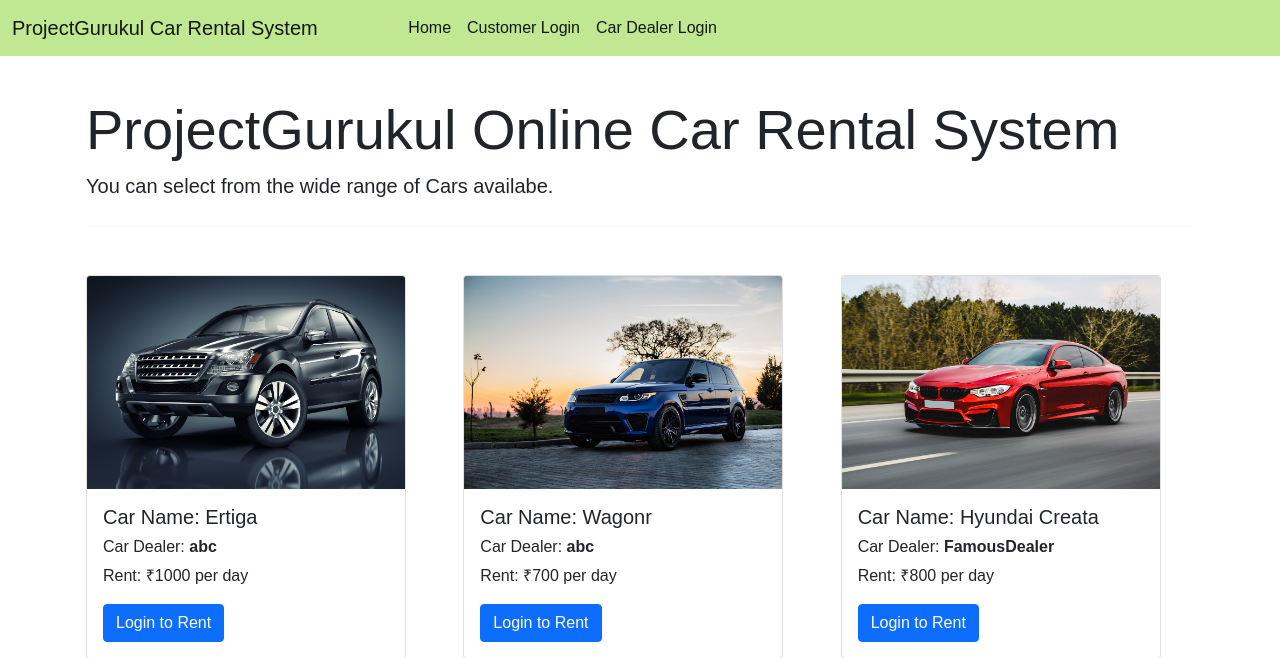
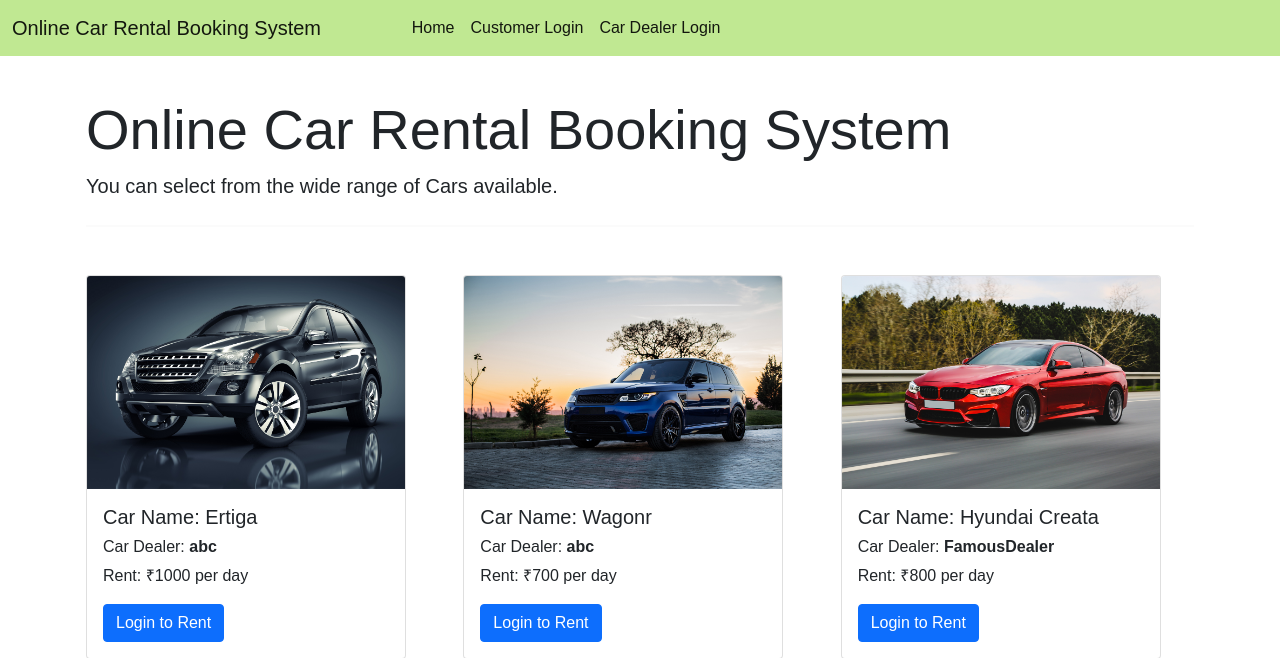
Before and after one commit to amruthachaya/CarBooking, a Django app: page / in a window 1280 px wide. Shown: the top 658 px of the page. Run offline with Django 3.2, Linux system fonts and the light colour scheme; data comes from the database, SQL or seed files in the repository.

Commit message:
changes in templates

```diff
--- a/CarRental/settings.py
+++ b/CarRental/settings.py
@@ -122,3 +122,5 @@ STATIC_URL = '/static/'
 
 MEDIA_ROOT = os.path.join(BASE_DIR, 'home/media')
 MEDIA_URL = '/media/'
+
+DEFAULT_AUTO_FIELD = 'django.db.models.AutoField'
--- a/home/templates/add_car.html
+++ b/home/templates/add_car.html
@@ -44,7 +44,7 @@
 {% block js %}
 <script>
     {% if alert %}
-    alert("Car added successfully.")
+    alert("Car Added Successfully.")
     document.location = "/add_car"
     {% endif %}
 </script>
--- a/home/templates/base.html
+++ b/home/templates/base.html
@@ -56,7 +56,7 @@
 <body>
   <nav class="navbar navbar-expand-lg navbar-light sticky-top">
     <div class="container-fluid">
-      <a class="navbar-brand" href="#">ProjectGurukul Car Rental System</a>
+      <a class="navbar-brand" href="#">Online Car Rental Booking System</a>
       <button class="navbar-toggler" type="button" data-bs-toggle="collapse" data-bs-target="#navbarSupportedContent"
         aria-controls="navbarSupportedContent" aria-expanded="false" aria-label="Toggle navigation">
         <span class="navbar-toggler-icon"></span>
--- a/home/templates/car_dealer_navbar.html
+++ b/home/templates/car_dealer_navbar.html
@@ -20,7 +20,7 @@
 <body>
   <nav class="navbar navbar-expand-lg navbar-light sticky-top">
     <div class="container-fluid">
-      <a class="navbar-brand" href="#">ProjectGurukul Car Rental System</a>
+      <a class="navbar-brand" href="#"> Online Car Rental Booking System</a>
       <button class="navbar-toggler" type="button" data-bs-toggle="collapse" data-bs-target="#navbarSupportedContent"
         aria-controls="navbarSupportedContent" aria-expanded="false" aria-label="Toggle navigation">
         <span class="navbar-toggler-icon"></span>
--- a/home/templates/car_dealer_signup.html
+++ b/home/templates/car_dealer_signup.html
@@ -6,7 +6,7 @@
 <form style="border:1px solid #ccc" method="POST"> {% csrf_token %}
     <div class="container">
       <h1>Car Dealer Signup Form</h1>
-      <p>Please fill in this form to create an account.</p>
+      <p>Please fill this form to create an account.</p>
       <hr>
 
       <label><b>First Name</b></label>
--- a/home/templates/customer_homepage.html
+++ b/home/templates/customer_homepage.html
@@ -7,7 +7,7 @@
 <div class="container ">
   <div class="p-5 bg-light rounded-3">
     <div class="container-fluid">
-      <h1 class="display-5 fw-bold">Welcome to ProjectGurukul Online Car Rental System</h1>
+      <h1 class="display-5 fw-bold">Welcome to Online Car Rental Booking System</h1>
       <p class="col-md-8 fs-4">You can enter your city below and see the list of available cars.</p>
     </div>
     <form class="w3-container" action="/search_results/" method="post">
--- a/home/templates/customer_login.html
+++ b/home/templates/customer_login.html
@@ -7,8 +7,8 @@
 <form style="border:1px solid #ccc" method="POST"> {% csrf_token %}
   <div class="container">
     <h1>Customer Login</h1>
-    <p>Please fill in this form to login into your account.</p>
-    <h6>If not yet register, then click here <a href="/customer_signup/">Signup</a></h6>
+    <p>Please fill this form to login into your account.</p>
+    <h6>If not yet registered, then click here <a href="/customer_signup/">Signup</a></h6>
     <hr>
 
     <label><b>Username</b></label>
--- a/home/templates/customer_navbar.html
+++ b/home/templates/customer_navbar.html
@@ -17,7 +17,7 @@
   <body>
     <nav class="navbar navbar-expand-lg navbar-light sticky-top">
         <div class="container-fluid">
-          <a class="navbar-brand" href="/">ProjectGurukul Car Rental System</a>
+          <a class="navbar-brand" href="/"> Online Car Rental Booking System</a>
           <button class="navbar-toggler" type="button" data-bs-toggle="collapse" data-bs-target="#navbarSupportedContent" aria-controls="navbarSupportedContent" aria-expanded="false" aria-label="Toggle navigation">
             <span class="navbar-toggler-icon"></span>
           </button>
--- a/home/templates/customer_signup.html
+++ b/home/templates/customer_signup.html
@@ -6,7 +6,7 @@
 <form style="border:1px solid #ccc" method="POST"> {% csrf_token %}
     <div class="container">
       <h1>Customer Signup Form</h1>
-      <p>Please fill in this form to create an account.</p>
+      <p>Please fill this form to create new account.</p>
       <hr>
 
       <label><b>First Name</b></label>
--- a/home/templates/index.html
+++ b/home/templates/index.html
@@ -5,8 +5,8 @@
 {% block body %}
 <div class="container mt-4">
     <div>
-      <h1 class="display-4">ProjectGurukul Online Car Rental System</h1>
-      <p class="lead">You can select from the wide range of Cars availabe.</p>
+      <h1 class="display-4"> Online Car Rental Booking System</h1>
+      <p class="lead">You can select from the wide range of Cars available.</p>
       <hr class="my-4">
     </div>
     <div class="row mt-4">
```
